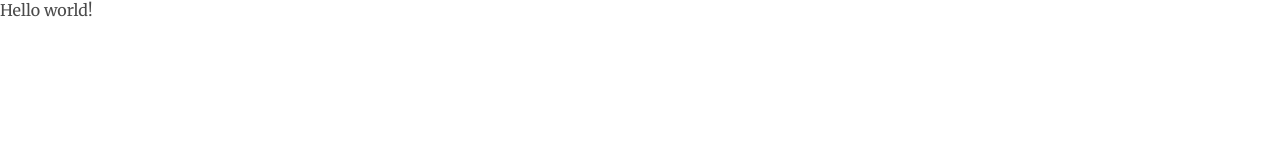
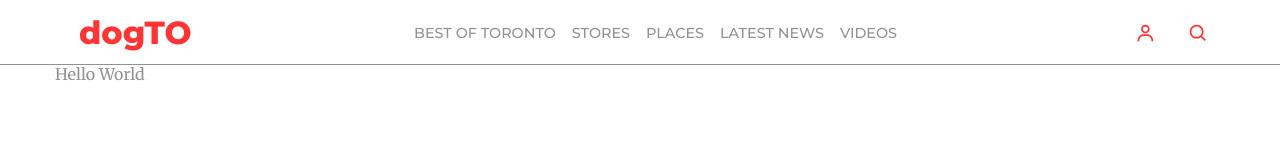
Before and after one commit to yjcyun/dogTo, a Gatsby site: page / in a window 1280 px wide. Built offline with nearby package versions, Linux system fonts and the light colour scheme; Gatsby itself is replaced by a stand-in of ours.

Commit message:
Navbar in desktop view

```diff
--- a/package.json
+++ b/package.json
@@ -23,6 +23,7 @@
     "gatsby-transformer-sharp": "^2.5.19",
     "react": "^16.12.0",
     "react-dom": "^16.12.0",
+    "react-icons": "^3.11.0",
     "styled-components": "^5.2.0"
   },
   "devDependencies": {
--- /dev/null
+++ b/src/components/layout/Footer.js
@@ -0,0 +1,11 @@
+import React from 'react'
+
+const Footer = () => {
+  return (
+    <div>
+
+    </div>
+  )
+}
+
+export default Footer
--- /dev/null
+++ b/src/components/layout/Layout.js
@@ -0,0 +1,17 @@
+import React from 'react'
+import Footer from './Footer'
+import Navbar from './Navbar'
+
+const Layout = ({ children }) => {
+  return (
+    <>
+      <Navbar />
+      <main>
+        {children}
+      </main>
+      <Footer />
+    </>
+  )
+}
+
+export default Layout
--- /dev/null
+++ b/src/components/layout/Navbar.js
@@ -0,0 +1,105 @@
+import React, { useState } from 'react'
+import { Link } from 'gatsby'
+import { BiUser, BiUserVoice } from 'react-icons/bi'
+import { BiSearch, BiSearchAlt } from 'react-icons/bi'
+import styled from 'styled-components'
+
+const Navbar = () => {
+  const [hoverBtnUser, setHoverBtnUser] = useState(false);
+  const [hoverBtnSearch, setHoverBtnSearch] = useState(false);
+
+  return (
+    <NavbarWrapper className='header'>
+      <div className='header-container'>
+        <div className='header-left'>
+          <div className='logo-container'>dogTO</div>
+        </div>
+        <ul className='nav-links'>
+          <li><Link to='/toronto'>best of toronto</Link></li>
+          <li><Link to='/stores'>stores</Link></li>
+          <li><Link to='/places'>places</Link></li>
+          <li><Link to='/news'>latest news</Link></li>
+          <li><Link to='/videos'>videos</Link></li>
+        </ul>
+        <div className='header-right'>
+          <button
+            onMouseEnter={() => setHoverBtnUser(true)}
+            onMouseLeave={() => setHoverBtnUser(false)}
+          >
+            {hoverBtnUser
+              ? <BiUserVoice className='icon' />
+              : <BiUser className='icon' />}
+          </button>
+          <button
+            onMouseEnter={() => setHoverBtnSearch(true)}
+            onMouseLeave={() => setHoverBtnSearch(false)}
+          >
+            {hoverBtnSearch
+              ? <BiSearchAlt className='icon' />
+              : <BiSearch className='icon' />}
+          </button>
+        </div>
+      </div>
+    </NavbarWrapper>
+  )
+}
+
+const NavbarWrapper = styled.nav`
+  position: fixed;
+  width: 100%;
+  top: 0;
+  left: 0;
+  right: 0;
+  z-index: 100;
+  border-bottom: 1px solid var(--grey);
+
+  .header-container{
+    max-width: 1170px;
+    margin: 0 auto;
+    padding: 0 0 0 1.5rem;
+    display: flex;
+    height: 4rem;
+    justify-content: space-between;
+    align-items: center;
+  }
+
+  .header-left, .nav-links {
+    display: flex;
+  }
+
+  .logo-container {
+    font-size: 2rem;
+    color: var(--red);
+    font-weight: 800;
+  }
+
+  .nav-links {
+    align-items: center;
+    li{
+      margin: 0 0.5rem;
+    }
+    a{
+      text-decoration: none;
+      color: var(--grey);
+      text-transform: uppercase;
+      font-size: 0.9rem;
+    }
+  }
+
+  .header-right {
+    button {
+      background: none;
+      color: var(--red);
+      border: none;
+      font-size: 1.3rem;
+      cursor: pointer;
+      padding: 1rem;
+    }
+    button:hover {
+
+    }
+  }
+
+`
+
+export default Navbar
--- a/src/pages/index.js
+++ b/src/pages/index.js
@@ -1,5 +1,12 @@
-import React from "react"
+import React from 'react'
+import Layout from '../components/layout/Layout'
 
-export default function Home() {
-  return <div>Hello world!</div>
+const index = () => {
+  return (
+    <Layout>
+      Hello World
+    </Layout>
+  )
 }
+
+export default index
--- a/src/styles/global.css
+++ b/src/styles/global.css
@@ -1,9 +1,10 @@
-@import url("https://fonts.googleapis.com/css2?family=Merriweather&family=Merriweather+Sans:wght@600;800&display=swap");
+@import url("https://fonts.googleapis.com/css2?family=Merriweather&family=Montserrat:wght@500;700;800&display=swap");
 
 :root {
   --black: #232424;
-  --grey: #4a4a4a;
-  --heading-ff: "Merriweather Sans", sans-serif;
+  --grey: #929292;
+  --red: #ff3434;
+  --heading-ff: "Montserrat", sans-serif;
   --primary-ff: "Merriweather", serif;
 }
 
@@ -18,7 +19,20 @@ body {
   color: var(--grey);
 }
 
-.heading {
+ul {
+  list-style: none;
+}
+
+main {
+  max-width: 1170px;
+  margin: 4rem auto 0;
+}
+
+.header {
   font-family: var(--heading-ff);
   color: var(--black);
 }
+
+.icon {
+  vertical-align: bottom;
+}
```
Also changed, not shown: src/components/layout/Sidebar.js (added), src/pages/404.js (added), 1 other file.
